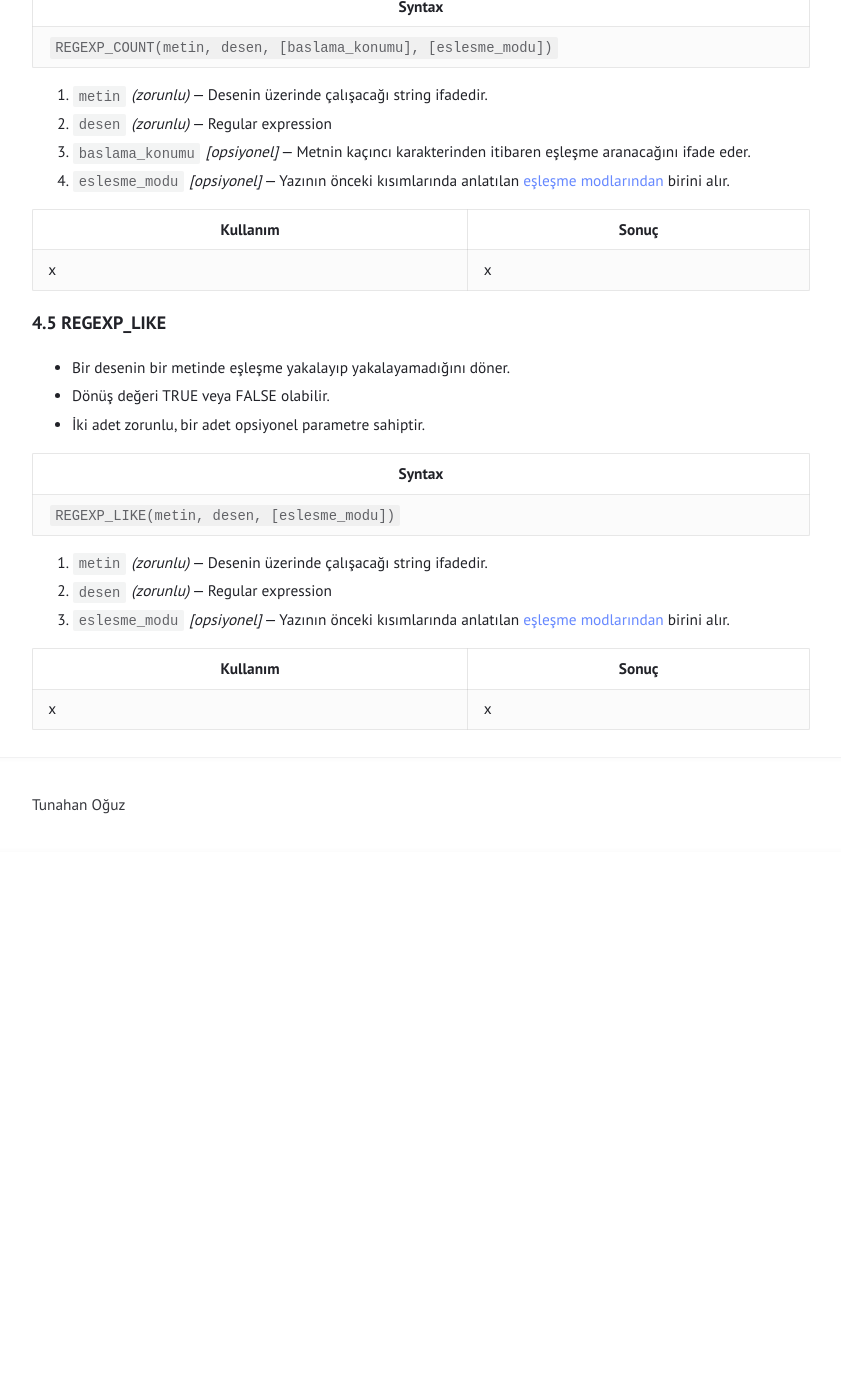
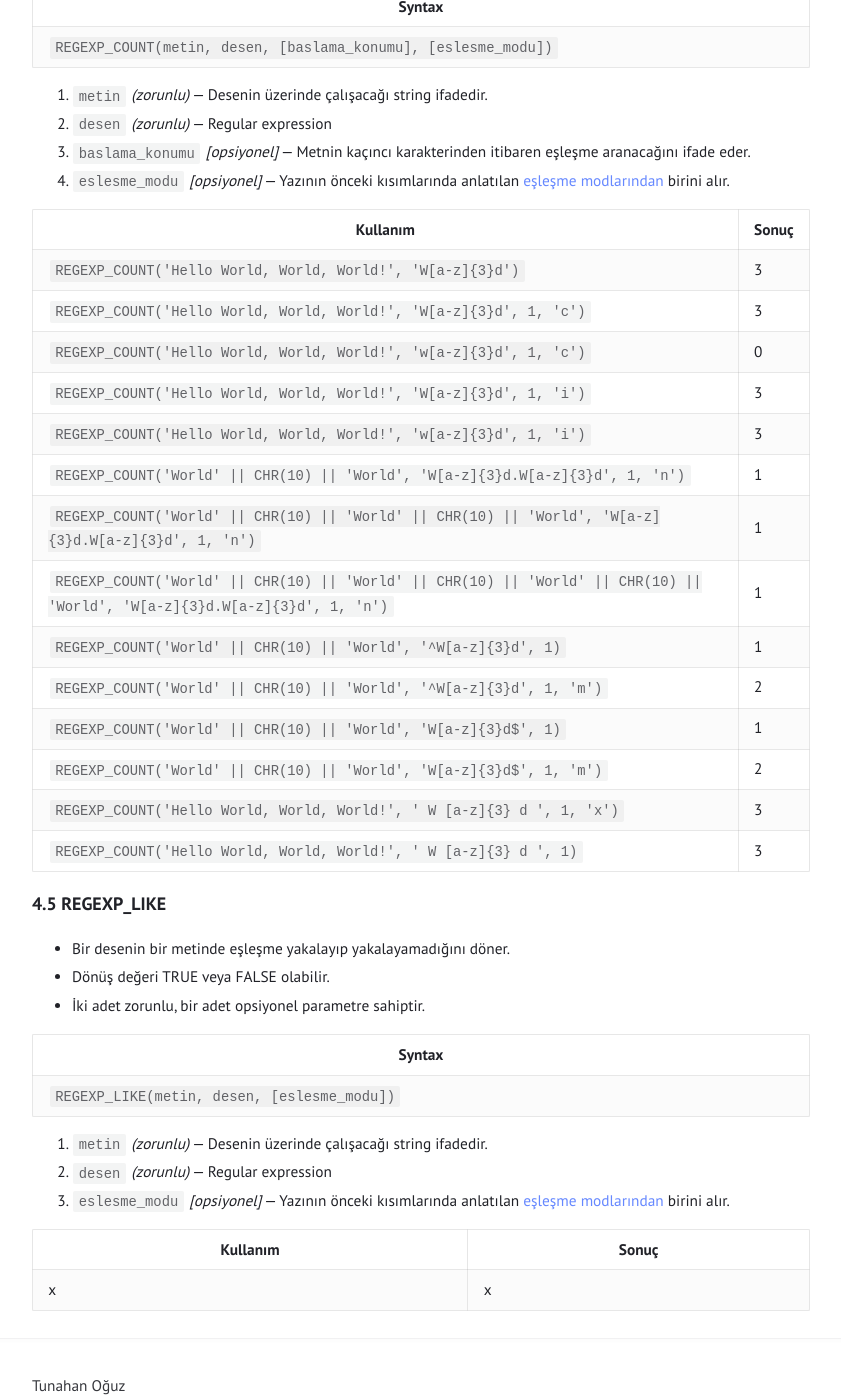
Before and after one commit to tunahanoguz/tunahanoguz.github.io, a Jekyll site: the page built from _posts/2025-05-05-oracle-regular-expressions.md, in a window 1280 px wide and 1400 px high, scrolled down 10091 px. Shown: the whole window, without its empty margins (219-1060 px from the left). Built offline with Jekyll 4.4.1, drawn with Linux system fonts in a browser that asks for light colours; before the commit the page ends 10943 px from its top, so only the background shows below that.

Commit message:
Update 2025-05-05-oracle-regular-expressions.md

````diff
--- a/_posts/2025-05-05-oracle-regular-expressions.md
+++ b/_posts/2025-05-05-oracle-regular-expressions.md
@@ -266,9 +266,22 @@ Aşağıdaki tabloda [burada](#desenler-ve-aciklamalari) açıklamaları yer ala
 3. ```baslama_konumu``` *[opsiyonel]* — Metnin kaçıncı karakterinden itibaren eşleşme aranacağını ifade eder.
 4. ```eslesme_modu``` *[opsiyonel]* — Yazının önceki kısımlarında anlatılan [eşleşme modlarından](#eslesme-modlari) birini alır.
 
-| Kullanım | Sonuç |
-|----------|-------|
-| x        | x     |
+| Kullanım                                                                                                                       | Sonuç |
+|--------------------------------------------------------------------------------------------------------------------------------|-------|
+| `REGEXP_COUNT('Hello World, World, World!', 'W[a-z]{3}d')`                                                                     | 3     |
+| `REGEXP_COUNT('Hello World, World, World!', 'W[a-z]{3}d', 1, 'c')`                                                             | 3     |
+| `REGEXP_COUNT('Hello World, World, World!', 'w[a-z]{3}d', 1, 'c')`                                                             | 0     |
+| `REGEXP_COUNT('Hello World, World, World!', 'W[a-z]{3}d', 1, 'i')`                                                             | 3     |
+| `REGEXP_COUNT('Hello World, World, World!', 'w[a-z]{3}d', 1, 'i')`                                                             | 3     |
+| ```REGEXP_COUNT('World' || CHR(10) || 'World', 'W[a-z]{3}d.W[a-z]{3}d', 1, 'n')```                                             | 1     |
+| ```REGEXP_COUNT('World' || CHR(10) || 'World' || CHR(10) || 'World', 'W[a-z]{3}d.W[a-z]{3}d', 1, 'n')```                       | 1     |
+| ```REGEXP_COUNT('World' || CHR(10) || 'World' || CHR(10) || 'World' || CHR(10) || 'World', 'W[a-z]{3}d.W[a-z]{3}d', 1, 'n')``` | 1     |
+| ```REGEXP_COUNT('World' || CHR(10) || 'World', '^W[a-z]{3}d', 1)```                                                            | 1     |
+| ```REGEXP_COUNT('World' || CHR(10) || 'World', '^W[a-z]{3}d', 1, 'm')```                                                       | 2     |
+| ```REGEXP_COUNT('World' || CHR(10) || 'World', 'W[a-z]{3}d$', 1)```                                                            | 1     |
+| ```REGEXP_COUNT('World' || CHR(10) || 'World', 'W[a-z]{3}d$', 1, 'm')```                                                       | 2     |
+| `REGEXP_COUNT('Hello World, World, World!', ' W [a-z]{3} d    ', 1, 'x')`                                                      | 3     |
+| `REGEXP_COUNT('Hello World, World, World!', ' W [a-z]{3} d    ', 1)`                                                           | 3     |
 
 ### 4.5 REGEXP_LIKE {#REGEXP_LIKE}
 
````
